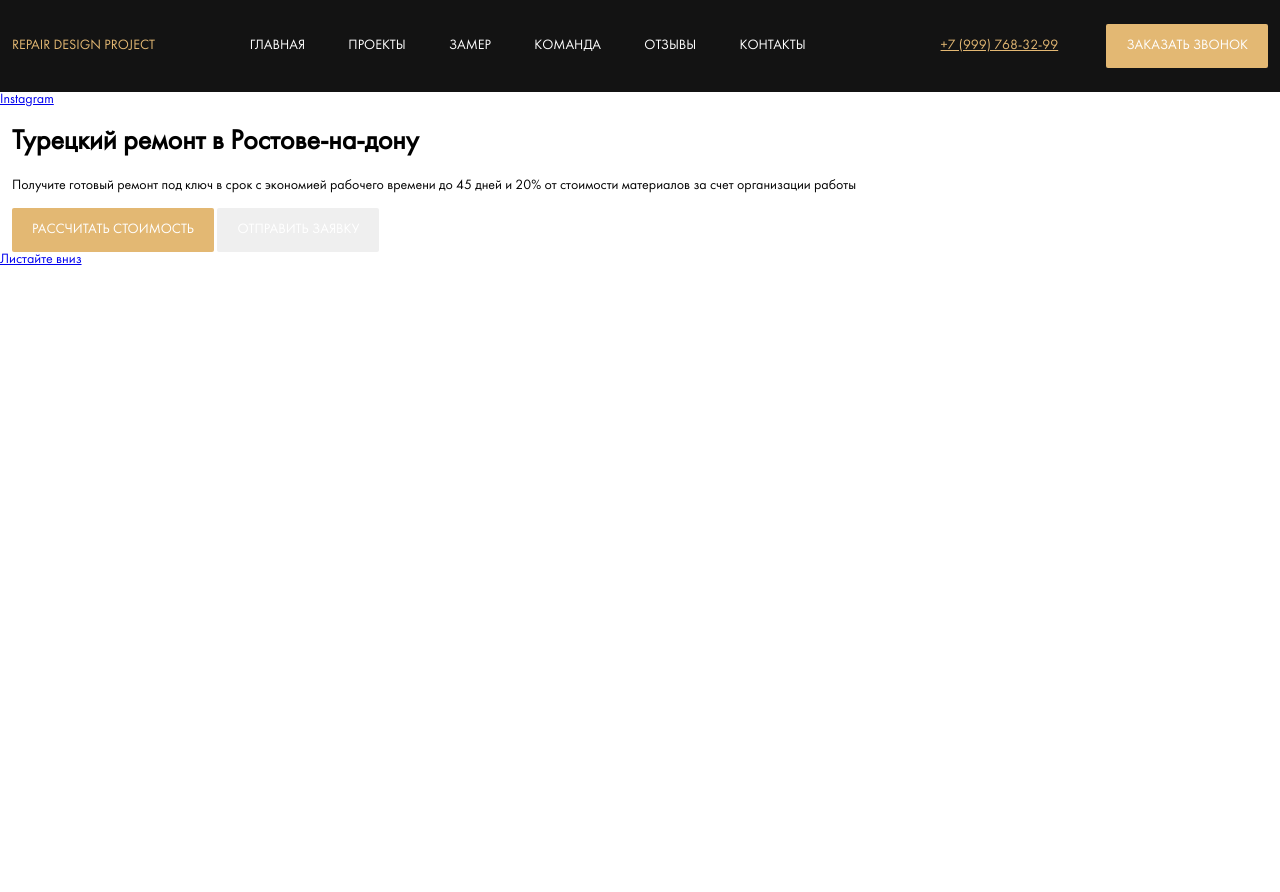
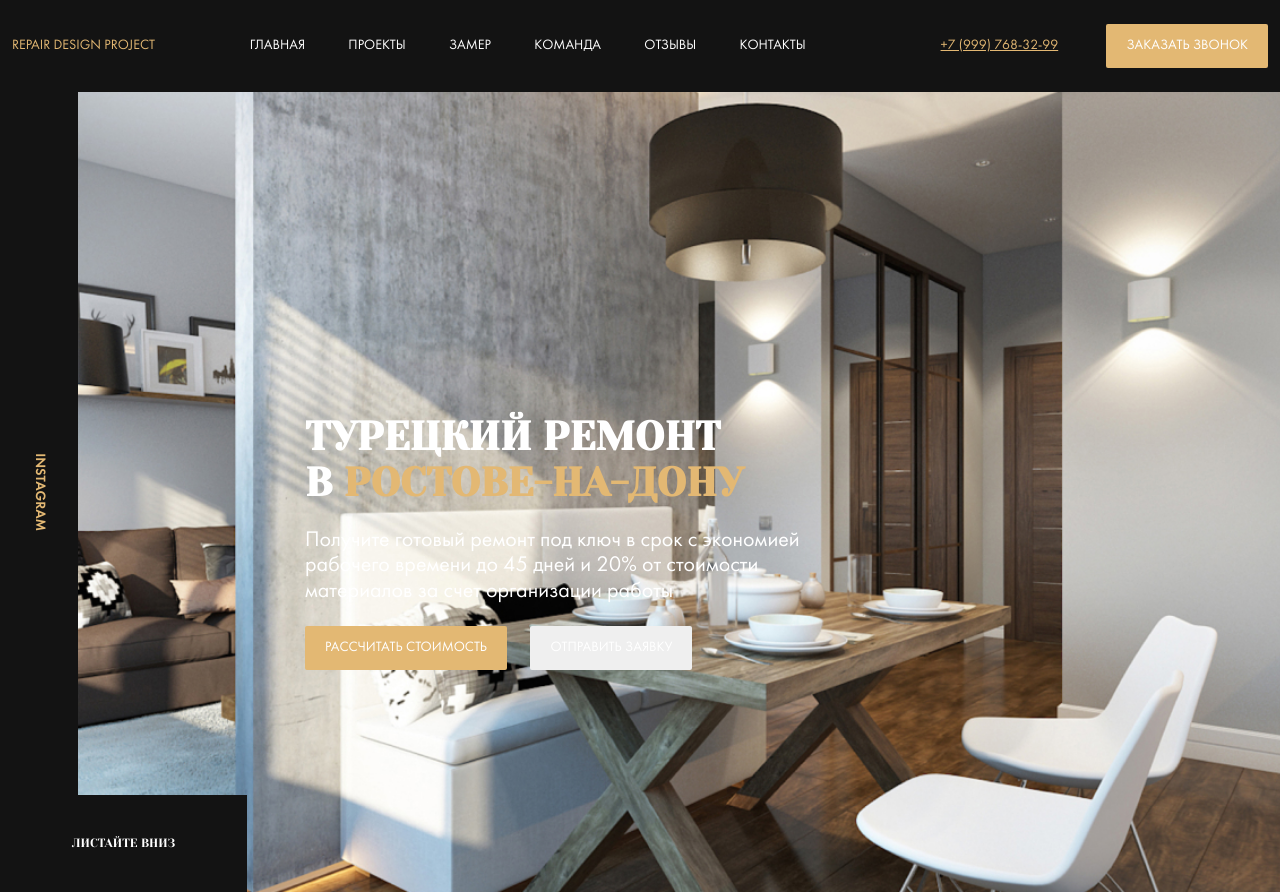
Before and after one commit to RiaRiver/WS-repair-design, a website: page src/index.html in a window 1280 px wide. Before the commit the page ends 800 px from the top, so only its background shows below. Drawn offline with Linux system fonts and the light colour scheme; files whose address does not match are found by name.

Commit message:
feat & refact: add hero styles, add gfont Yeseva One, create font variables, refact instagram & hero title  in index.html

```diff
--- a/src/index.html
+++ b/src/index.html
@@ -4,6 +4,8 @@
 <head>
   <meta charset="UTF-8">
   <meta name="viewport" content="width=device-width, initial-scale=1.0">
+  <link href="https://fonts.googleapis.com/css?family=Yeseva+One&display=swap&subset=cyrillic"
+    rel="stylesheet">
   <link rel="stylesheet" href="css/style.css">
   <title>Repair design</title>
 </head>
@@ -36,10 +38,14 @@
 
   <main>
     <section class="hero">
-      <a href="#" class="instagram hero__instagram">Instagram</a>
+      <div class="instagram hero__instagram">
+        <a href="#" class="instagram__link">Instagram</a>
+      </div>
+
       <div class="container hero__container">
         <div class="hero__content">
-          <h1 class="title hero__title">Турецкий ремонт в Ростове-на-дону</h1>
+          <h1 class="title hero__title">Турецкий ремонт в&nbsp<span
+              class="title--primary">Ростове-на-дону</span></h1>
           <p class="hero__text">Получите готовый ремонт под ключ в срок с экономией рабочего времени
             до 45 дней и 20% от стоимости материалов за счет организации работы</p>
 
--- a/src/sass/_variables.sass
+++ b/src/sass/_variables.sass
@@ -1,3 +1,7 @@
 $dark: #131313
 $light: #ffffff
 $primary: #E3B873
+
+$f-common: "Futura Book", sans-serif
+$f-primary: "Futura Demi", sans-serif
+$f-heading: "Yeseva One", cursive
--- a/src/sass/style.sass
+++ b/src/sass/style.sass
@@ -4,11 +4,12 @@
 @import 'grid'
 @import 'interface'
 @import 'templates/header'
+@import 'templates/hero'
 
 *, *:before, *:after
   box-sizing: border-box
 
 body
-  font-family: "Futura Book", sans-serif
+  font-family: $f-common
   font-size: 14px
   font-style: normal
--- /dev/null
+++ b/src/sass/templates/_hero.sass
@@ -0,0 +1,65 @@
+.hero
+  position: relative
+  display: flex
+  flex-direction: column
+  justify-content: center
+  padding-top: 100px
+  background: $dark url("../img/hero-bg.jpg") no-repeat center / cover
+  height: 100vh
+  color: $light
+
+  &__instagram
+    position: absolute
+    left: 0
+    top: 0
+    max-width: 80px
+    height: 100%
+
+  &__scroll-down
+    position: absolute
+    left: 0
+    bottom: 0
+    display: flex
+    justify-content: center
+    align-items: center
+    min-width: 247px
+    min-height: 97px
+    background-color: $dark
+    font-family: $f-heading
+    font-size: 12px
+    text-transform: uppercase
+    color: $light
+    text-decoration: none
+
+  &__content
+    max-width: 670px
+
+  &__text
+    font-size: 22px
+    max-width: 500px
+
+  &__button
+    margin-right: 20px
+
+.instagram
+  display: flex
+  justify-content: center
+  align-items: center
+  background-color: $dark
+
+  &__link
+    text-transform: uppercase
+    font-family: $f-primary
+    font-size: 14px
+    color: $primary
+    text-decoration: none
+    transform: rotate(90deg)
+
+.title
+  margin: 0
+  font-family: $f-heading
+  font-size: 40px
+  text-transform: uppercase
+
+  &--primary
+    color: $primary
```
Also changed, not shown: src/css/style.css, src/img/hero-bg.jpg (added).
